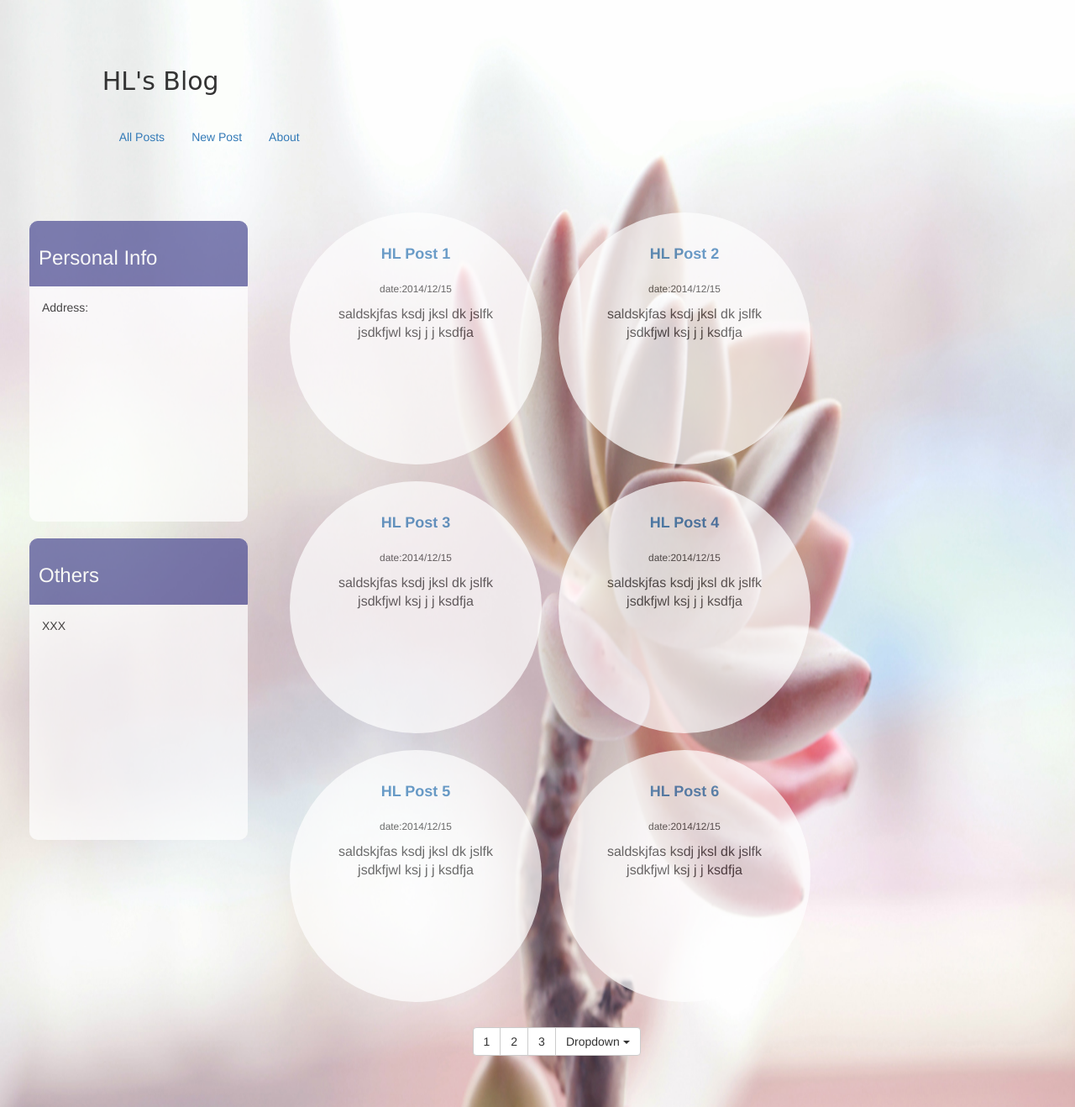
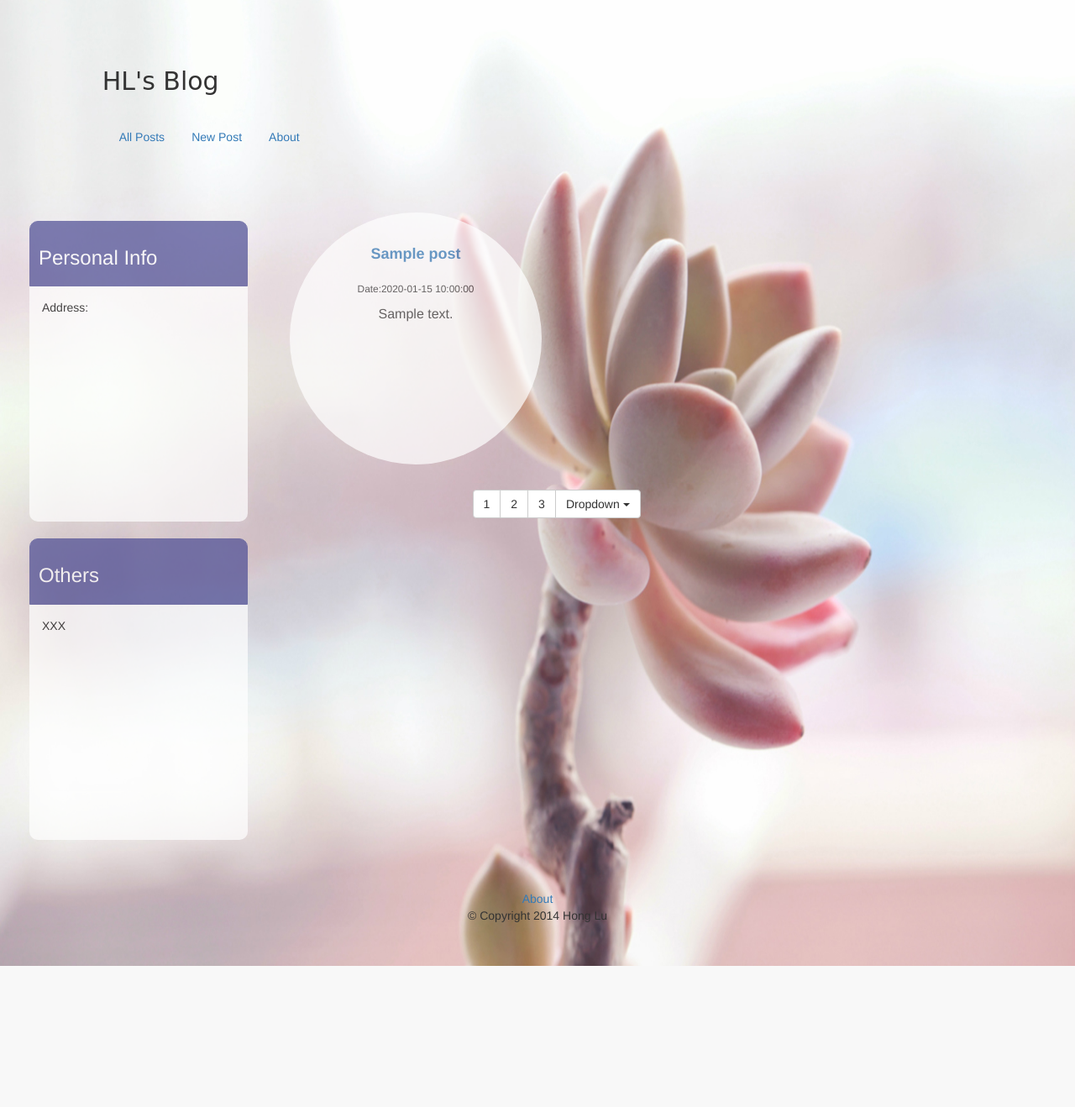
Before and after one commit to hong-lu/Blog, a PHP site: page /all_posts.php in a window 1280 px wide. Shown: the part 75-1393 px from the top of the page at 84% size. After the commit the page ends 1225 px from the top, so only its background shows below. Run offline with PHP 8.4, Linux system fonts and the light colour scheme; tables that the repository leaves empty or names only in its code hold one stand-in row (values such as "Sample post").

Commit message:
Fetch posts from database

```diff
--- a/all_posts.php
+++ b/all_posts.php
@@ -27,9 +27,9 @@
                     <?php $posts = getAllPosts();
                     foreach ($posts as $post) {
                         echo '<div class="circle text-center">
-                                <h4 class="circleH"><a href="single_post.php">' . $post . '</a></h4>
-                                    <small>date:2014/12/15</small>
-                                <p class="circleText">saldskjfas  ksdj jksl dk jslfk jsdkfjwl ksj j j ksdfja</p>
+                                <h4 class="circleH"><a href="single_post.php">' . $post['title'] . '</a></h4>
+                                    <small>Date:' . $post['date'] .  '</small>
+                                <p class="circleText">' . $post['content'] . '</p>
                             </div>';
                     }
                     ?>
--- a/model/posts.php
+++ b/model/posts.php
@@ -5,28 +5,21 @@ function getAllPosts () {
   // all the posts from the 'Posts' table
 
   // Open a database connection
-  // $db = new mysqli($config['hostname'], $config['dbuser'], $config['dbpassword'], $config['dbname']);
-  // if (!$mysqli->connect_errno) {
-  //   printf("Connect failed: %s\n", $mysqli->connect_error);
-  //   exit();
-  // }
+  global $config;
+  $db = new mysqli($config['hostname'], $config['dbuser'], $config['dbpassword'], $config['dbname']);
+  if ($db->connect_errno > 0) {
+    printf("Connect failed: %s\n", $db->connect_error);
+    exit();
+  }
   // Some code to access the database and for processing
-  // if (!$result = $db->query("SELECT * from <table_name>");){
-  //   die('There was an error running the query [' . $db->error . ']');
-  // }
-  //
-  // $posts = array();
-  // while ($row = $result->fetch_assoc()) {
-  //   array_push($posts, $row);
-  // }
-  // return $posts;
+  if (!$result = $db->query("SELECT * FROM posts")){
+    die('There was an error running the query [' . $db->error . ']');
+  }
 
-  // The following is an example of the return value. But of course, your real
-  // return value will not be so simple. It should be an array of arrays (:
-  $posts = array(
-    'HL Post 1', 'HL Post 2', 'HL Post 3', 'HL Post 4', 'HL Post 5', 'HL Post 6'
-  );
-
+  $posts = array();
+  while ($row = $result->fetch_assoc()) {
+    array_push($posts, $row);
+  }
   return $posts;
 }
 
```
